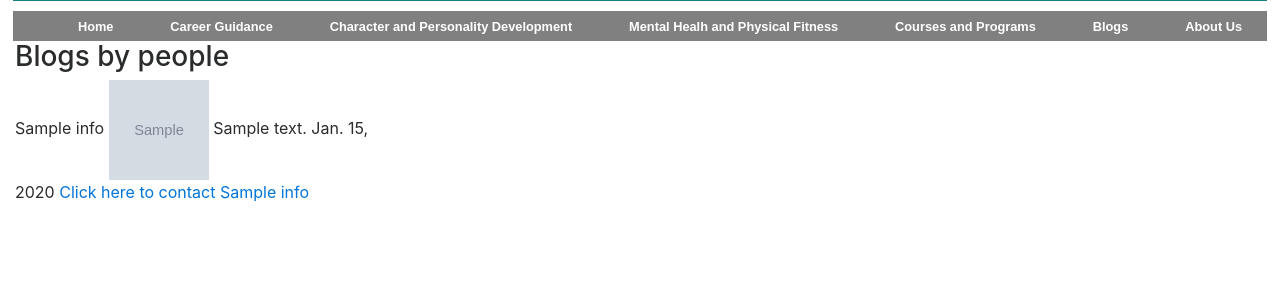
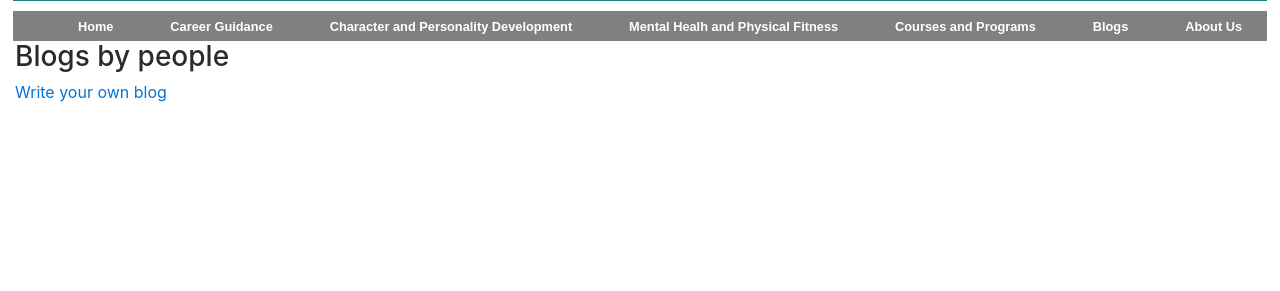
Before and after one commit to palashpdeka/IndiaYouthCare, a Django app: page /blogs/ in a window 1280 px wide. Shown: the part 115-406 px from the top of the page. Run offline with Django 4.2, Linux system fonts and the light colour scheme; tables that the repository leaves empty hold one stand-in row (values such as "Sample post"); grey boxes marked "Sample" are stand-in pictures; some libraries are stand-ins or nearby versions.

Commit message:
write_blog added

```diff
--- a/blog/admin.py
+++ b/blog/admin.py
@@ -2,6 +2,6 @@ from django.contrib import admin
 from blog.models import blog_info
 
 class blog_info_admin(admin.ModelAdmin):
-    list_display=('name','comment','social_media','link','date','time','image')
+    list_display=('name','comment','social_media','link','date','time')
 
 admin.site.register(blog_info, blog_info_admin)
--- a/blog/models.py
+++ b/blog/models.py
@@ -3,8 +3,10 @@ from django.db import models
 class blog_info(models.Model):
     name=models.CharField(max_length=100)
     comment=models.TextField()
-    social_media=models.CharField(max_length=100)
+    email=models.EmailField()
+    social_media=models.CharField(max_length=100, null=True, default="Social Media")
     link=models.URLField(max_length=300)
     date=models.DateField()
     time=models.TimeField()
-    image=models.ImageField(upload_to="blog_images/",max_length=300,null=True,default=None)
+    #image=models.ImageField(upload_to="blog_images/",max_length=300,null=True,default=None)
+    status=models.CharField(max_length=1) #a=approved, r=review
--- a/blog/urls.py
+++ b/blog/urls.py
@@ -3,4 +3,6 @@ from . import views
 
 urlpatterns = [
     path('blogs/', views.blogs_page),
+    path('write_blog/', views.write_blog),
+    path('save_blog/', views.save_blog, name="save_blog"),
 ]
--- a/blog/views.py
+++ b/blog/views.py
@@ -1,16 +1,32 @@
-from django.shortcuts import render
+from django.shortcuts import render, redirect
 from django.http import HttpResponse
 from blog.models import blog_info
 from django.db.models.signals import pre_delete
 from django.dispatch import receiver
 from django.urls import path
-import datetime, os
+import datetime, os, time
 
 def blogs_page(request):
-    all_blogs=blog_info.objects.all()
+    all_blogs=blog_info.objects.filter(status='a')
     data={'blogs':all_blogs}
     return render(request,"blogs.html",data)
 
-@receiver(pre_delete, sender=blog_info)
-def blog_info_image(sender, instance, **kwargs):
-    os.remove(kwargs['origin'].image.path)
+# @receiver(pre_delete, sender=blog_info)
+# def blog_info_image(sender, instance, **kwargs):
+#     os.remove(kwargs['origin'].image.path)
+
+
+def write_blog(request):
+    return render(request,"write_blog.html")
+
+def save_blog(request):
+    if request.method=='POST':
+       name_=request.POST.get('name')
+       email_=request.POST.get('email')
+       link_=request.POST.get('link')
+       comment_=request.POST.get('comment')
+       curr_date=datetime.date.today()
+       curr_time=time.strftime("%H:%M:%S", time.localtime())
+       var=blog_info(name=name_, email=email_, link=link_, comment=comment_, status='r', time=curr_time, date=curr_date)
+       var.save()
+    return redirect("/blogs")
--- a/templates/blogs.html
+++ b/templates/blogs.html
@@ -23,18 +23,21 @@
 			</h3>
 		</div>
 	</div>
+
+	<a href='/write_blog' style="height:30px;width:200px"> Write your own blog</a>
+
 	<div class="row">
 		{% for b in blogs%}
 
         <div class="col-md-4">
-		{{b.name}}
-		<img src="{{b.image.url}}" width="100" height="100" >
-		{{b.comment}}
-		{{b.date}}
-		<a href="{{b.link}}" target="_blank">Click here to contact {{b.name}}</a>
+		{{b.name}} <br>
+		<!---<img src="{{b.image.url}}" width="100" height="100" >-->
+		{{b.comment}} <br>
+		{{b.date}} <br>
+		<a href="{{b.link}}" target="_blank">Click here to contact {{b.name}}</a> <br>
 	    </div>
+        {% endfor %}
 
-        {% endfor %}
 	</div>
 	<div class="row">
 		<div class="col-md-12">
```
Also changed, not shown: templates/write_blog.html (added, +46 -0 lines), blog/migrations/0003_blog_info_status.py (added), blog/migrations/0004_remove_blog_info_image.py (added), blog/migrations/0005_blog_info_email_alter_blog_info_social_media.py (added), blog/migrations/0006_alter_blog_info_social_media.py (added), blog/migrations/0007_alter_blog_info_social_media.py (added).
